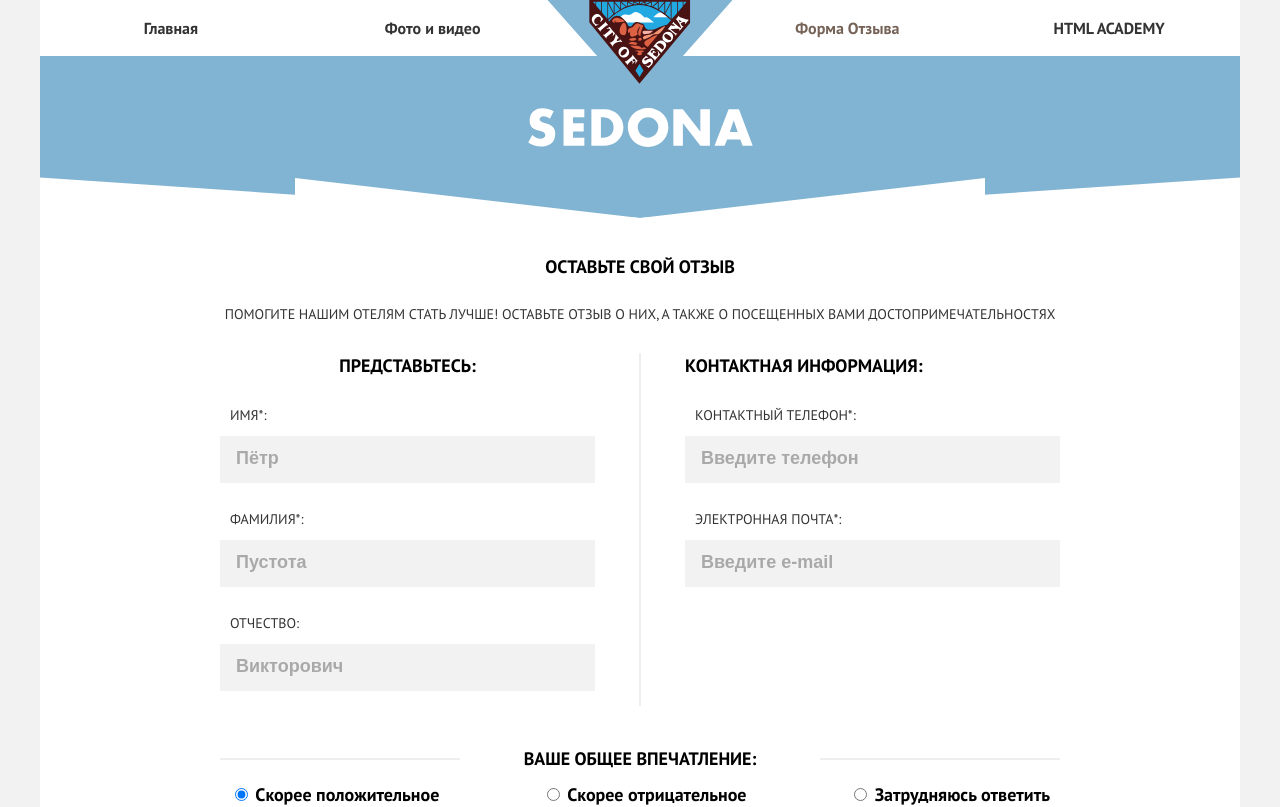
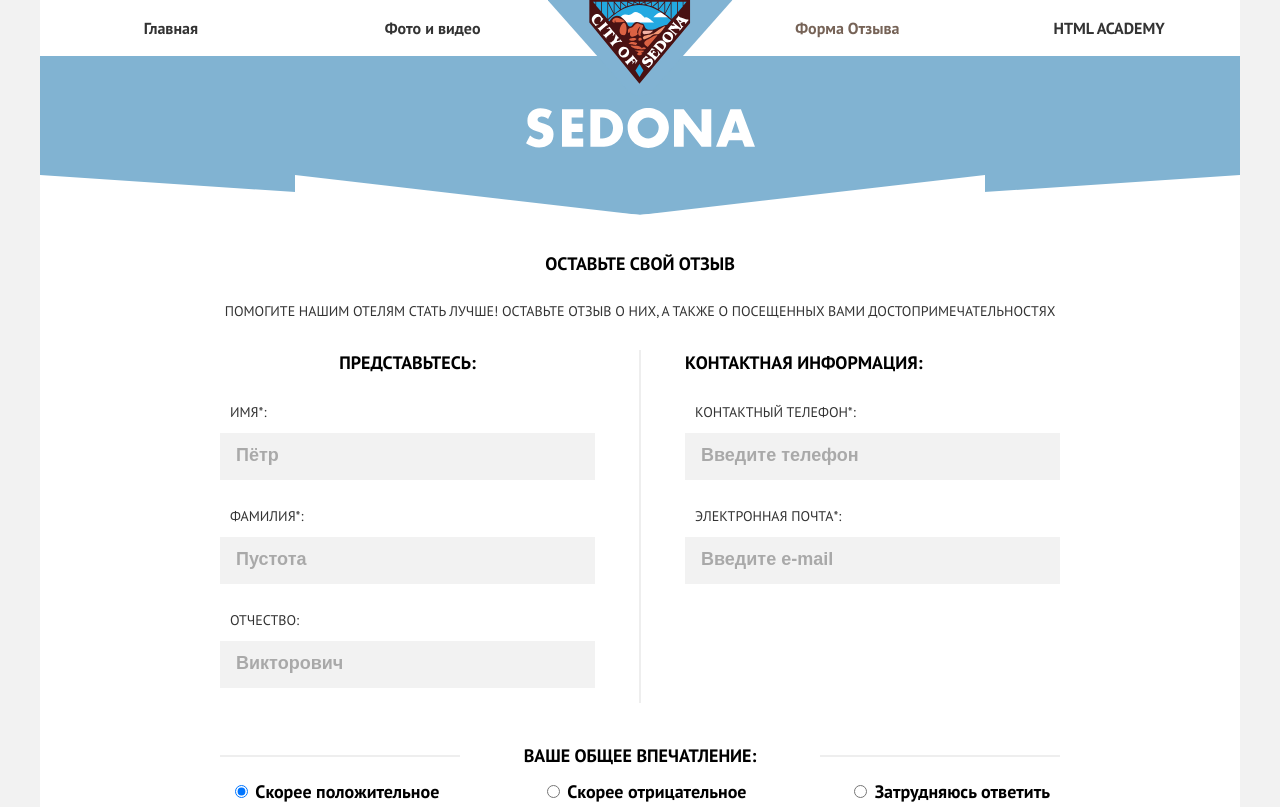
Before and after one commit to htmlacademy-adaptive/849037-sedona-27, a website: page source/form.html in a window 1280 px wide. Shown: the top 807 px of the page. Drawn offline with nearby package versions, Linux system fonts and the light colour scheme; files that its build step writes are made by us from their sources.

Commit message:
Подправлены имиджи на страницах «form & catalogue»

```diff
--- a/source/form.html
+++ b/source/form.html
@@ -42,7 +42,7 @@
       <div class="second-intro">
         <div class="second-intro__wrapper">
           <div class="second-intro__wrapper-image">
-            <img src="img/sedona.svg" width="229" height="39" alt="Sedona название города">
+            <img class="second-intro__image" src="img/sedona.svg" width="229" height="39" alt="Sedona название города">
           </div>
         </div>
       </div>
--- a/source/sass/layout/second-intro.scss
+++ b/source/sass/layout/second-intro.scss
@@ -1,4 +1,5 @@
 @use "../global/variables.scss";
+@use "../global/mixins.scss";
 
 .second-intro {
   position: relative;
@@ -46,5 +47,11 @@
 }
 
 .second-intro__wrapper-image {
+  display: flex;
+  justify-content: center;
   padding: 52px 18px 67px;
 }
+
+.second-intro__image {
+  @include mixins.img;
+}
```
Also changed, not shown: source/catalog.html (+1 -1 lines).
